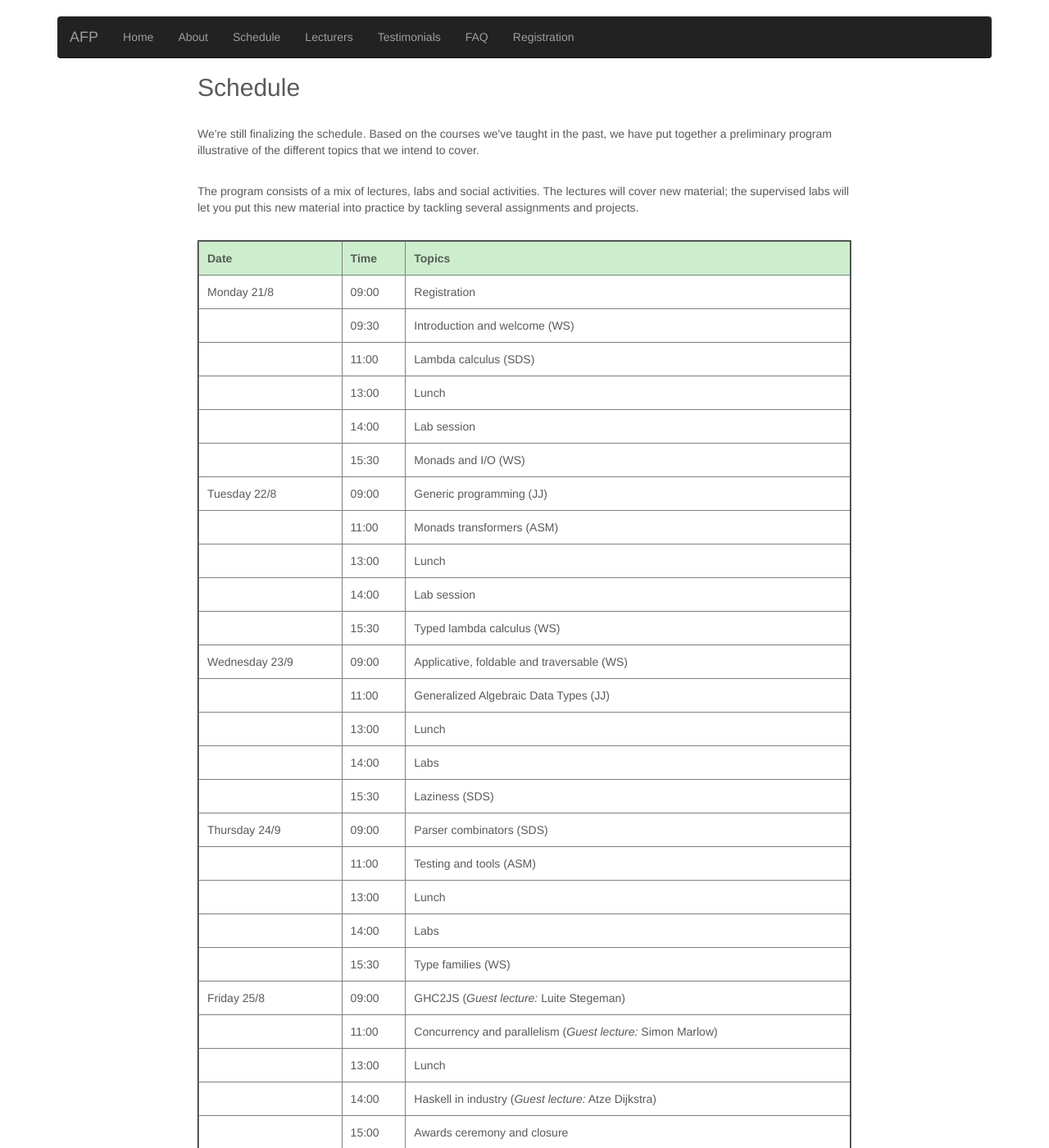
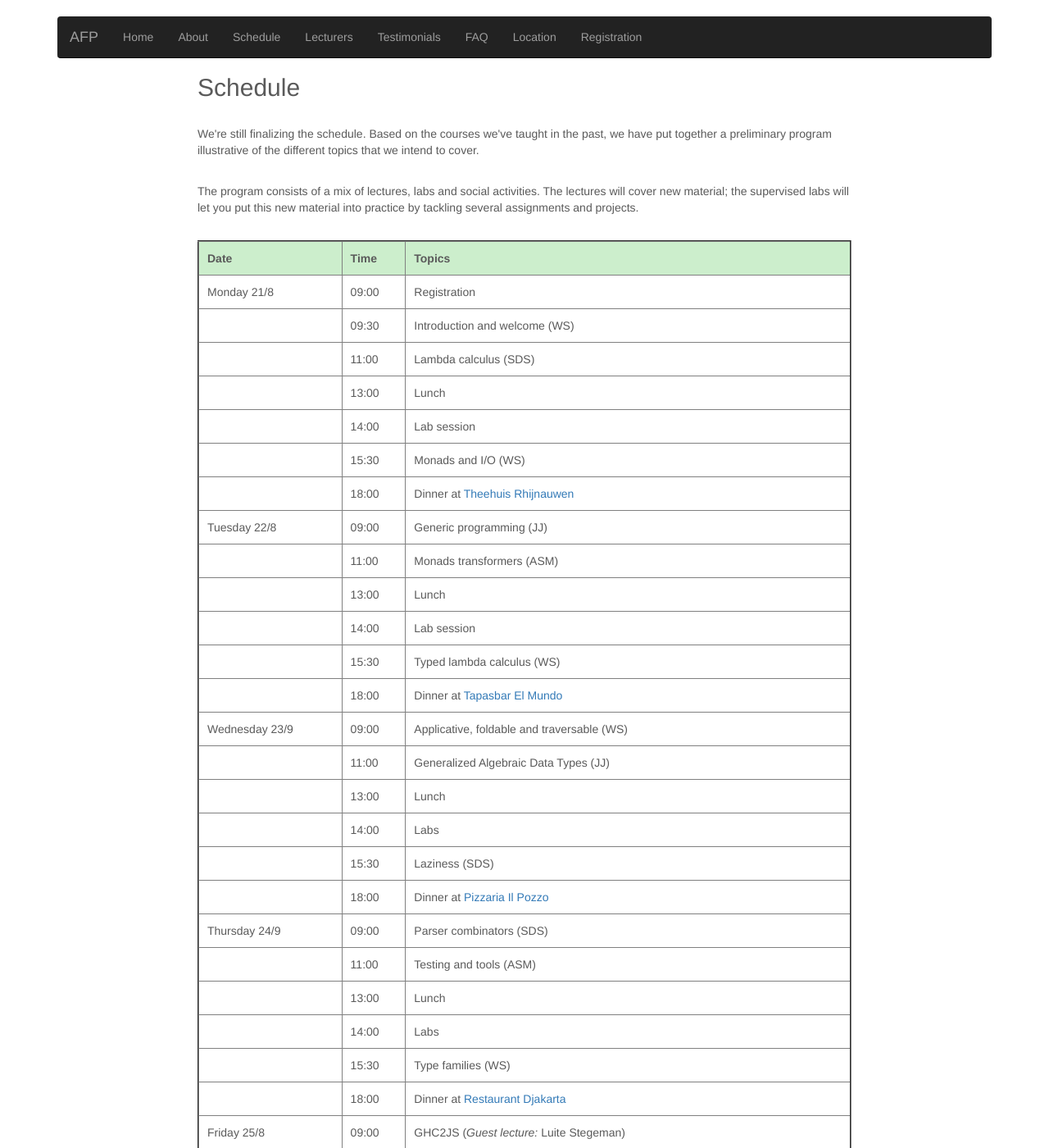
Before and after one commit to AFP-2017/AFP-2017, a Jekyll site: the page built from schedule.html, in a window 1280 px wide and 1400 px high. Shown: the whole window at 82% size. Built offline with Jekyll 4.4.1, drawn with Linux system fonts in a browser that asks for light colours; nearby versions of some CDN libraries.

Commit message:
Added location.html

```diff
--- a/_layouts/default.html
+++ b/_layouts/default.html
@@ -43,6 +43,7 @@
                 <li><a href="lecturers.html">Lecturers</a></li>
                 <li><a href="testimonials.html">Testimonials</a></li>
                 <li><a href="faq.html">FAQ</a></li>
+                <li><a href="location.html">Location</a></li>
                 <li><a href="https://www.utrechtsummerschool.nl/?code=H9&type=application&sub=checkapp">Registration</a></li>
               </ul>
             </div>
--- a/schedule.html
+++ b/schedule.html
@@ -67,6 +67,12 @@ assignments and projects.
       <td>Monads and I/O (WS)</td>
     </tr>
 
+    <tr>
+      <td></td>
+      <td>18:00</td>
+      <td>Dinner at <a href="http://theehuisrhijnauwen.nl/">Theehuis Rhijnauwen</a></td>
+    </tr>
+
 
     <tr>
       <td>Tuesday 22/8</td>
@@ -97,6 +103,14 @@ assignments and projects.
       <td>15:30</td>
       <td>Typed lambda calculus (WS)</td>
     </tr>
+
+
+    <tr>
+      <td></td>
+      <td>18:00</td>
+      <td>Dinner at <a href="http://tapasbar-elmundo.nl/">Tapasbar El Mundo</a></td>
+    </tr>
+
 
     <tr>
       <td>Wednesday 23/9</td>
@@ -129,6 +143,12 @@ assignments and projects.
     </tr>
 
     <tr>
+      <td></td>
+      <td>18:00</td>
+      <td>Dinner at <a href="http://www.ilpozzo.nl/">Pizzaria Il Pozzo</a></td>
+    </tr>
+
+    <tr>
       <td>Thursday 24/9</td>
       <td>09:00</td>
       <td>Parser combinators (SDS)</td>
@@ -156,6 +176,12 @@ assignments and projects.
       <td></td>
       <td>15:30</td>
       <td>Type families (WS)</td>
+    </tr>
+
+    <tr>
+      <td></td>
+      <td>18:00</td>
+      <td>Dinner at <a href="http://www.djakarta.nl/">Restaurant Djakarta</a></td>
     </tr>
 
     <tr>
```
Also changed, not shown: location.html (added, +42 -0 lines), img/uithof.jpg (added).
